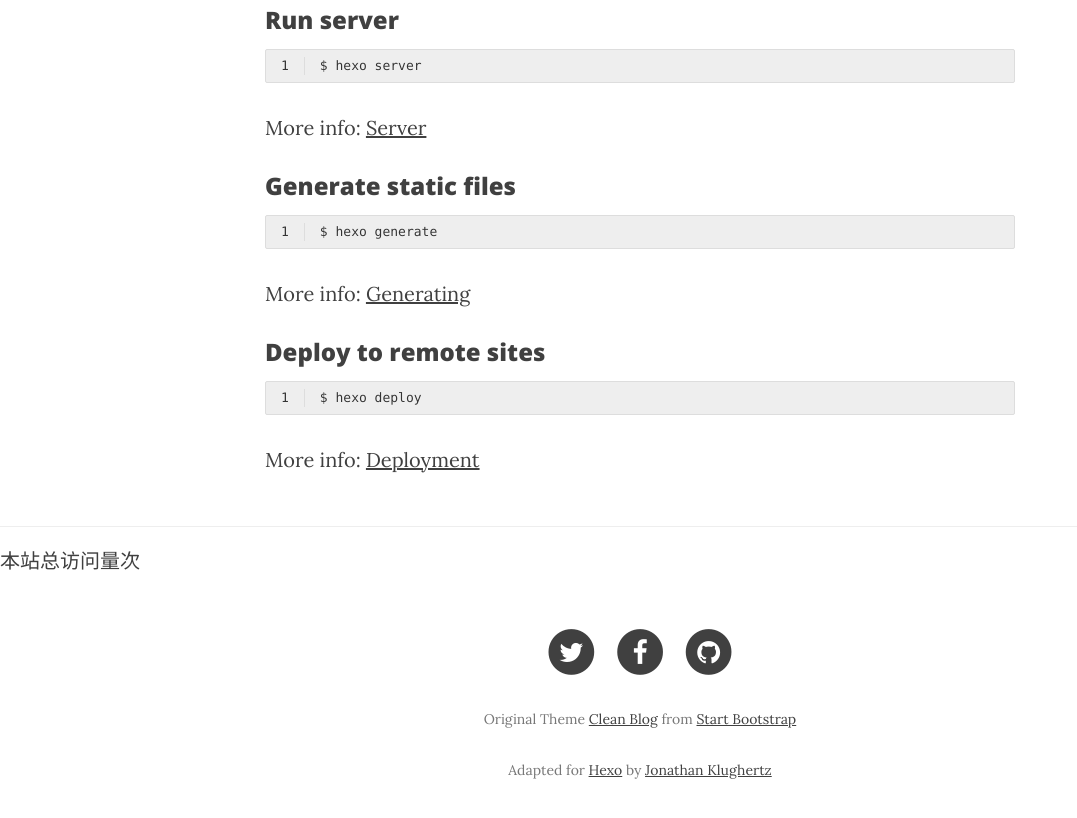
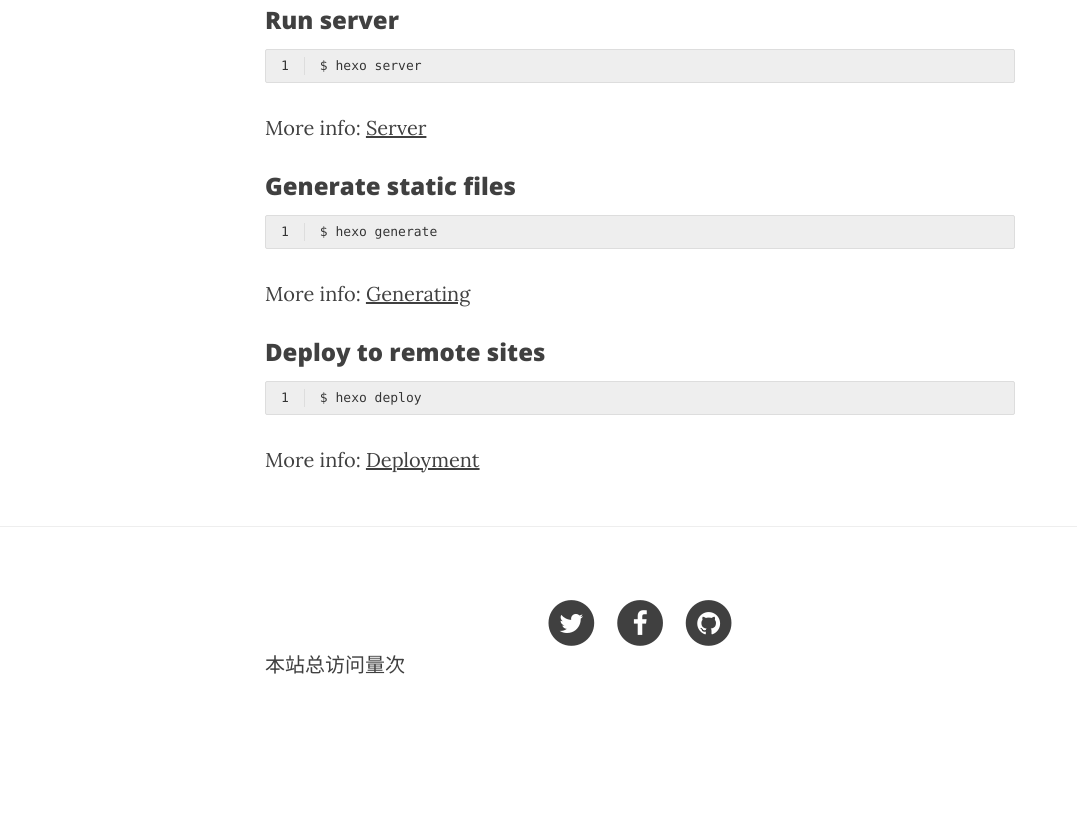
Before and after one commit to feng-tianyou/daisukezjy.github.com, a plain HTML site: page 2016/04/27/hello-world/index.html in a window 1280 px wide. Shown: the part 824-1642 px from the top of the page, without its empty margins (0-1077 px from the left). After the commit the page ends 1598 px from the top, so only its background shows below. Drawn offline with nearby package versions, Linux system fonts and the light colour scheme; some packages are replaced by stand-ins of ours; a script that the page names is missing.

Commit message:
Site updated: 2016-04-27 16:49:51

```diff
--- a/2016/04/27/hello-world/index.html
+++ b/2016/04/27/hello-world/index.html
@@ -163,9 +163,7 @@
     <hr />
 <script async src="https://dn-lbstatics.qbox.me/busuanzi/2.3/busuanzi.pure.mini.js">
 </script>
-<span id="busuanzi_container_site_pv">
-    本站总访问量<span id="busuanzi_value_site_pv"></span>次
-</span>
+
 <!-- Footer -->
 <footer>
     <div class="container">
@@ -197,8 +195,10 @@
                         </a>
                     </li>
                 </ul>
-                <p class="copyright text-muted">Original Theme <a target="_blank" href="http://startbootstrap.com/template-overviews/clean-blog/">Clean Blog</a> from <a href="http://startbootstrap.com/" target="_blank">Start Bootstrap</a></p>
-                <p class="copyright text-muted">Adapted for <a target="_blank" href="https://hexo.io/">Hexo</a> by <a href="http://www.codeblocq.com/" target="_blank">Jonathan Klughertz</a></p>
+<p<span id="busuanzi_container_site_pv">
+    本站总访问量<span id="busuanzi_value_site_pv"></span>次
+</span></p>
+
             </div>
         </div>
     </div>
```
Also changed, not shown: about/index.html (+5 -5 lines), archives/2016/04/index.html (+5 -5 lines), archives/2016/index.html (+5 -5 lines), archives/index.html (+5 -5 lines), index.html (+5 -5 lines).
